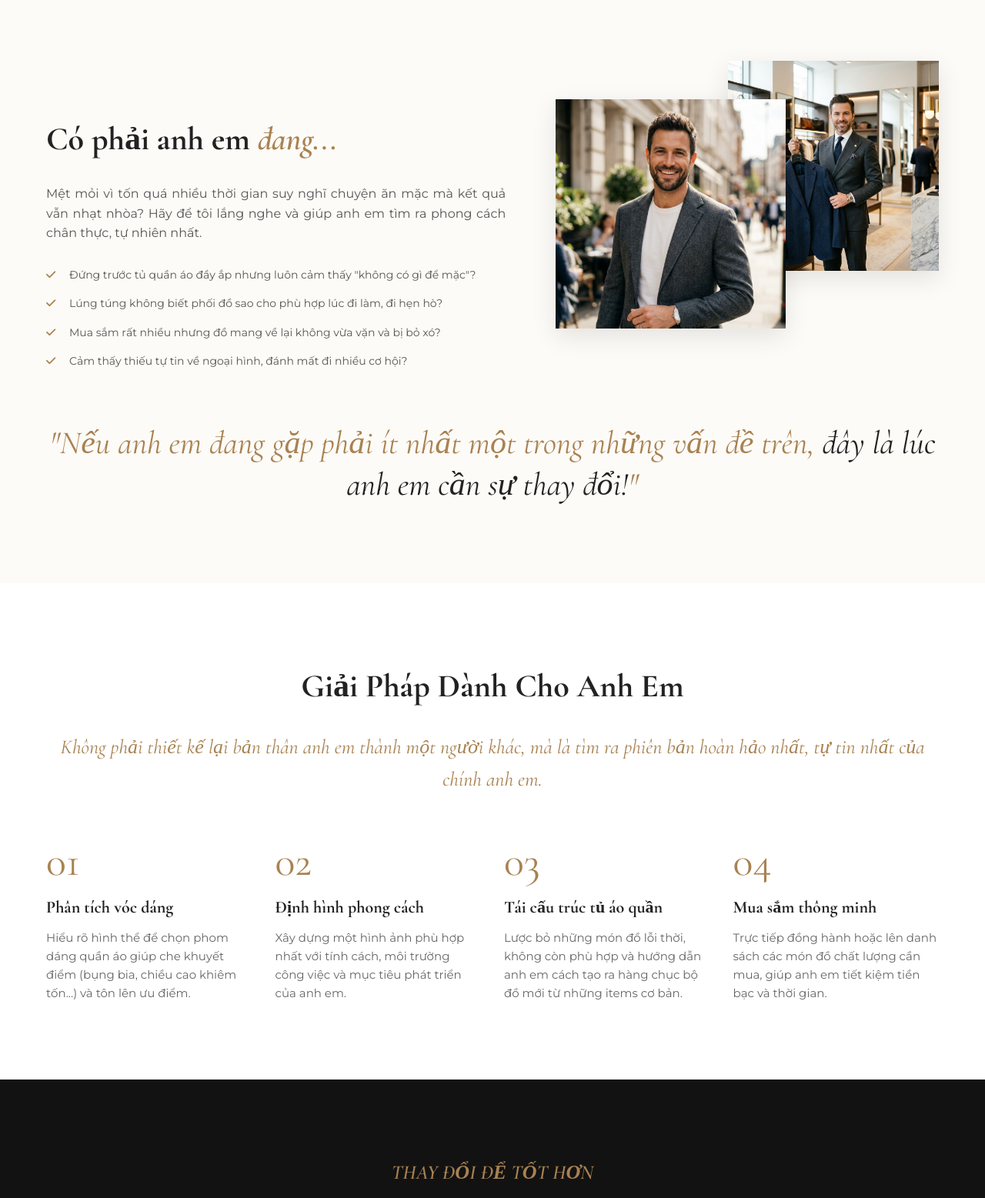
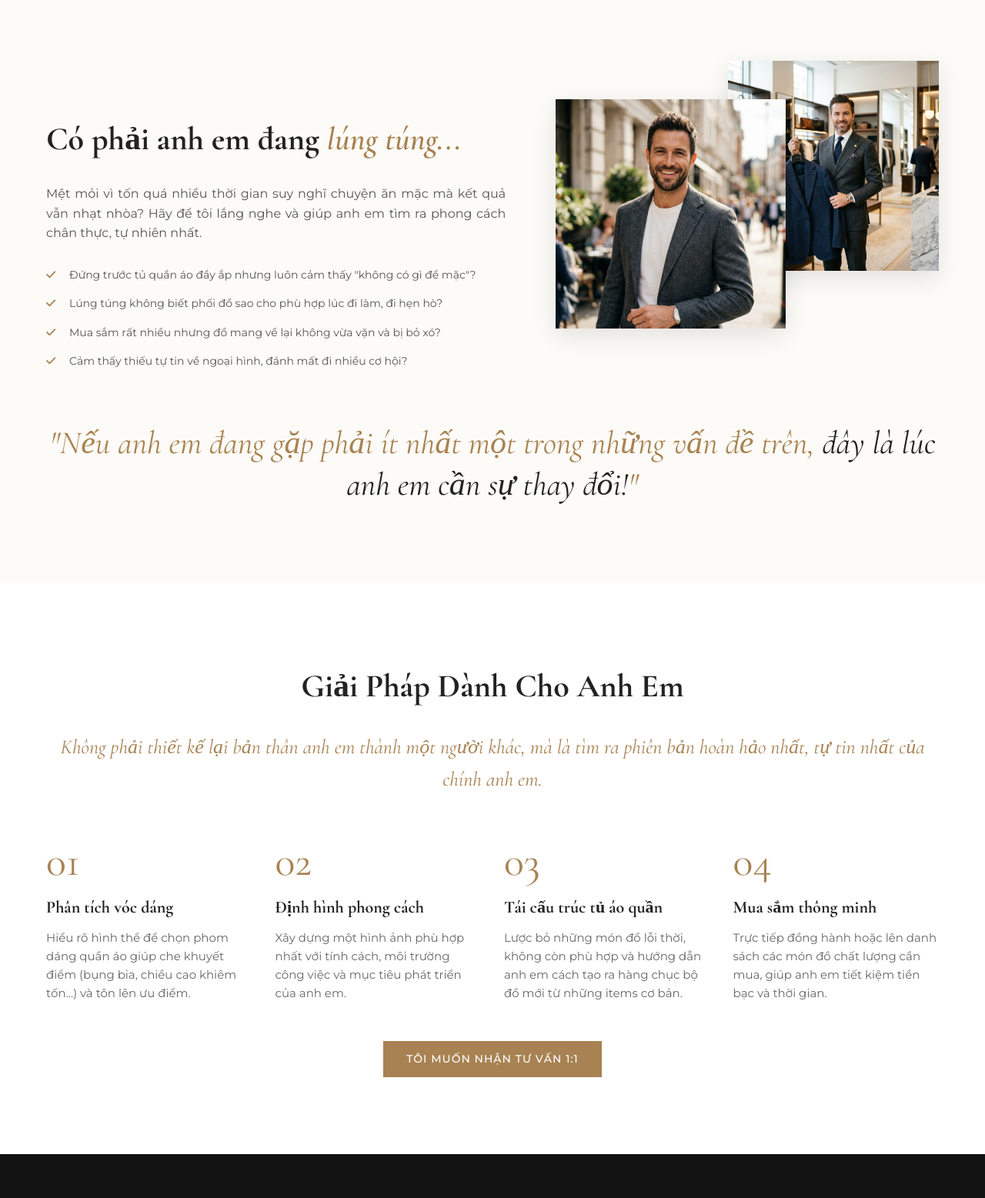
Before and after one commit to quyetsinh93/quyethoang-style, a plain HTML site: page index.html in a window 1280 px wide. Shown: the part 837-2394 px from the top of the page at 77% size. Drawn offline with nearby package versions, Linux system fonts and the light colour scheme.

Commit message:
Add files via upload

```diff
--- a/index.html
+++ b/index.html
@@ -54,7 +54,7 @@
     <section id="about" class="about-section">
         <div class="container split-layout">
             <div class="about-text">
-                <h2 class="section-title">Có phải anh em <i>đang...</i></h2>
+                <h2 class="section-title">Có phải anh em đang <i>lúng túng...</i></h2>
                 <p class="about-desc">
                     Mệt mỏi vì tốn quá nhiều thời gian suy nghĩ chuyện ăn mặc mà kết quả vẫn nhạt nhòa? Hãy để tôi lắng nghe và giúp anh em tìm ra phong cách chân thực, tự nhiên nhất.
                 </p>
@@ -117,6 +117,10 @@
                         <p>Trực tiếp đồng hành hoặc lên danh sách các món đồ chất lượng cần mua, giúp anh em tiết kiệm tiền bạc và thời gian.</p>
                     </div>
                 </div>
+            </div>
+
+            <div class="text-center" style="margin-top: 50px;">
+                <a href="#contact" class="btn btn-primary">Tôi muốn nhận tư vấn 1:1</a>
             </div>
         </div>
     </section>
```
